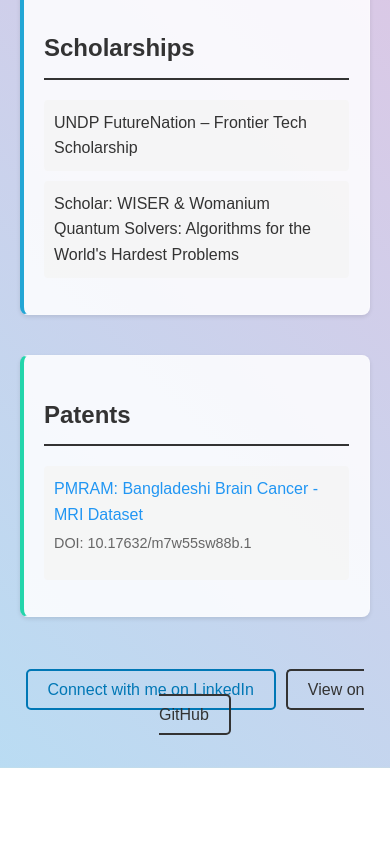
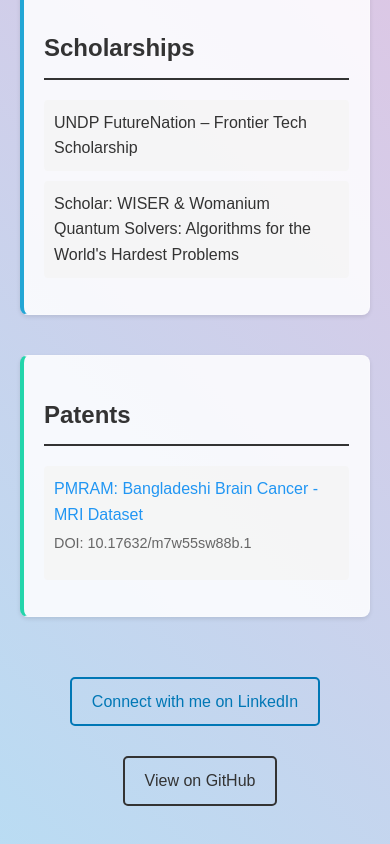
Before and after one commit to Red1-Rahman/Redwan-Rahman-Portfolio, a React (Create React App) app: page / in a window 390 px wide. Shown: the part 2964-3808 px from the top of the page. Before the commit the page ends 3732 px from the top, so only its background shows below. Built offline with nearby package versions, Linux system fonts and the light colour scheme.

Commit message:
Update App.css
Fixing Mobile view button overlapping

```diff
--- a/src/App.css
+++ b/src/App.css
@@ -197,6 +197,23 @@
   text-align: center;
   padding: 20px 0;
   margin-top: 40px;
+  display: flex;
+  justify-content: center;
+  gap: 20px;
+  flex-wrap: wrap;
+}
+
+/* Mobile view adjustments */
+@media (max-width: 480px) {
+  .footer {
+    flex-direction: column;
+    align-items: center;
+  }
+
+  .github-link {
+    margin-left: 0;
+    margin-top: 10px;
+  }
 }
 
 .linkedin-link {
```
